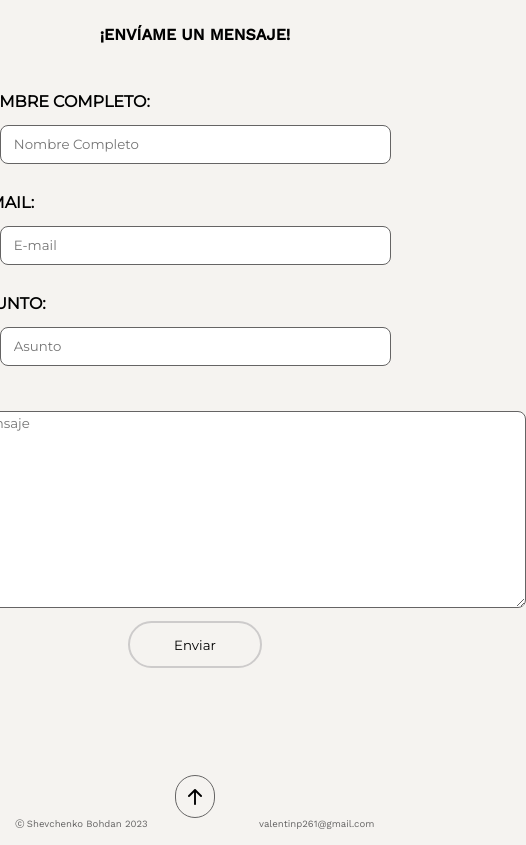
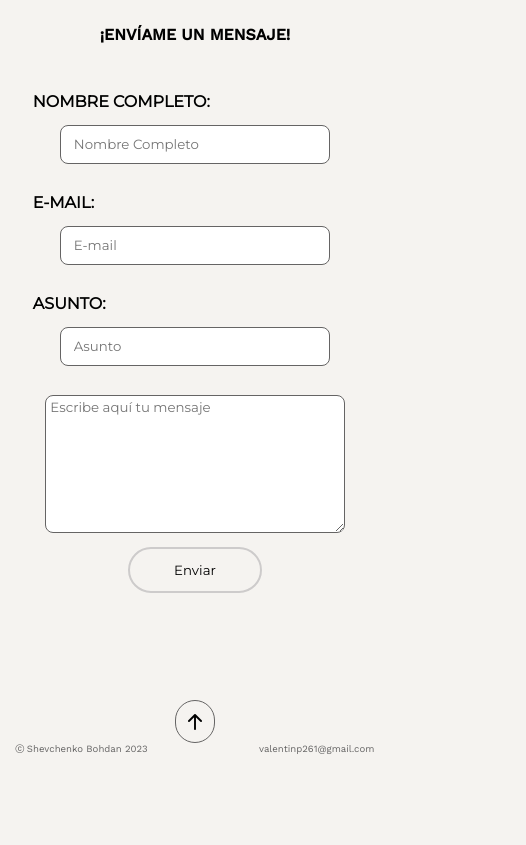
Before and after one commit to valentinpate/portfolio, a plain HTML site: page index.html in a window 390 px wide. Shown: the part 7600-8445 px from the top of the page, 526 px wide, since content can reach past the window. After the commit the page ends 8370 px from the top, so only its background shows below. Drawn offline with nearby package versions, Linux system fonts and the light colour scheme.

Commit message:
form responsive 400

```diff
--- a/css/estilo.css
+++ b/css/estilo.css
@@ -1006,6 +1006,13 @@ nav a{
     .programs img{
         width:3.5em;
     }
+    .formContent input{
+        padding:0.8em 6.5em 0.8em 1em;
+    }
+    .formContent textarea{
+        width:22em;
+        height:10em;
+    }
     footer p{
         font-size:0.6rem;
     }
@@ -1046,4 +1053,7 @@ nav a{
     .skillsContent{
         padding-bottom:10em;
     }
+    .formBoxTwo{
+        padding-bottom:1em;
+    }
 }
```
